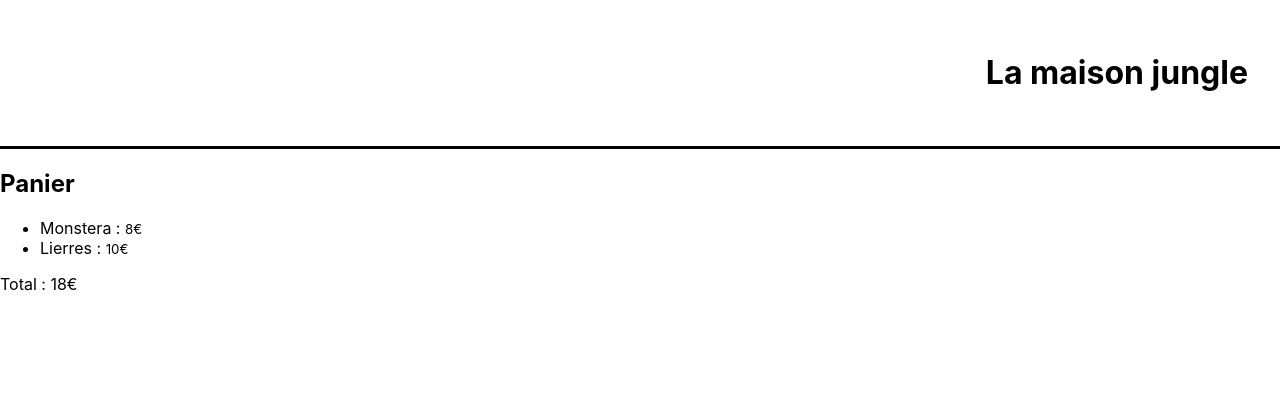
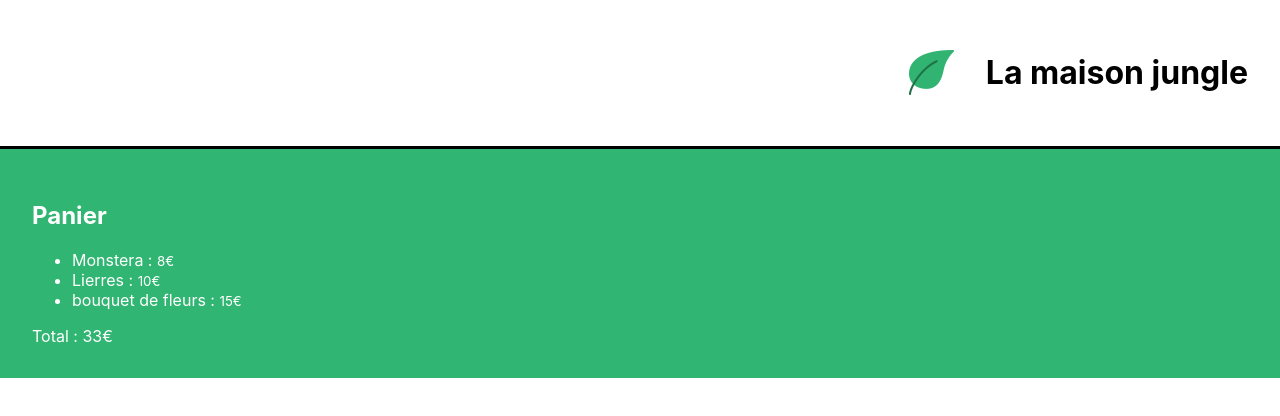
Before and after one commit to Brasero/la-maison-jungle, a React (Create React App) app: page / in a window 1280 px wide. Shown: the top 416 px of the page. Built offline with nearby package versions, Linux system fonts and the light colour scheme.

Commit message:
adding style to Cart

```diff
--- a/src/components/Banner.js
+++ b/src/components/Banner.js
@@ -1,8 +1,10 @@
 import '../styles/Banner.css';
+import logo from '../assets/Logo.png';
 
 function Banner() {
     return <div className="lmj-banner">
-        <h1>La maison jungle</h1>
+        <img src={logo} alt="La maison jungle" className="lmj-logo" />
+        <h1 className="lmj-title">La maison jungle</h1>
         </div>
 }
 
--- a/src/components/Cart.js
+++ b/src/components/Cart.js
@@ -1,17 +1,22 @@
+import '../styles/Cart.css'
+
 function Cart() {
        const item1 = 'Monstera'
        const item2 = 'Lierres'
+       const item3 = "bouquet de fleurs"
        const prix1 = 8
        const prix2 = 10
+       const prix3 = 15
     return (
-        <div>
+        <div className="lmj-cart">
             <h2>Panier</h2>
             <ul>
                 <li>{ item1 } : <small>{ prix1 }€</small></li>
                 <li>{ item2 } : <small>{ prix2 }€</small></li>
+                <li>{ item3 } : <small>{ prix3 }€</small></li>
             </ul>
             <div>
-                Total : { prix1 + prix2 }€
+                Total : { prix1 + prix2 + prix3 }€
             </div>
         </div>
     )
--- a/src/styles/Banner.css
+++ b/src/styles/Banner.css
@@ -3,4 +3,17 @@
     text-align: right;
     padding: 32px;
     border-bottom: solid 3px black;
+    display: flex;
+    justify-content: flex-end;
+    flex-direction: row;
+    align-items: center;
 }
+
+.lmj-title {
+    padding-left: 32px;
+}
+
+.lmj-logo {
+    height: 45px;
+    width: 45px;
+}
--- /dev/null
+++ b/src/styles/Cart.css
@@ -0,0 +1,5 @@
+.lmj-cart {
+    padding: 32px;
+    color: white;
+    background-color: #31b572;
+}
```
Also changed, not shown: src/assets/Logo.png (added).
